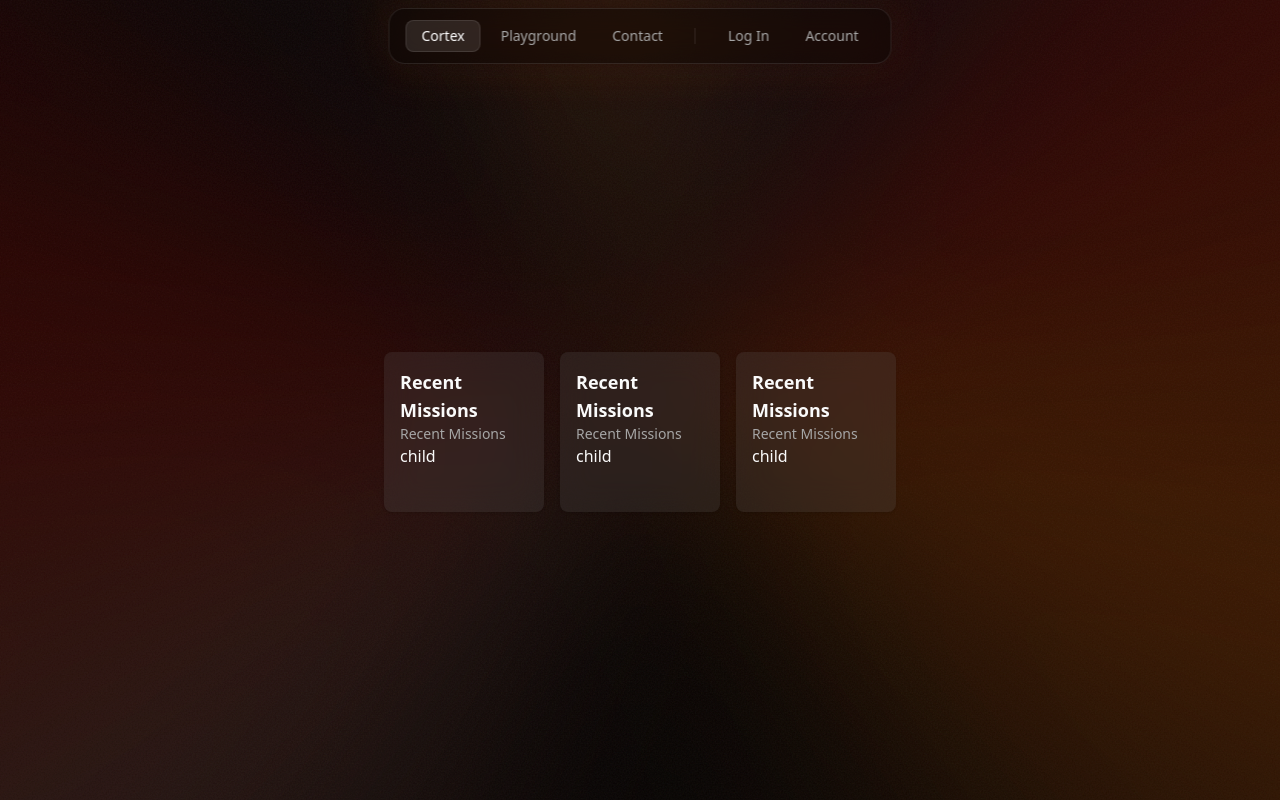
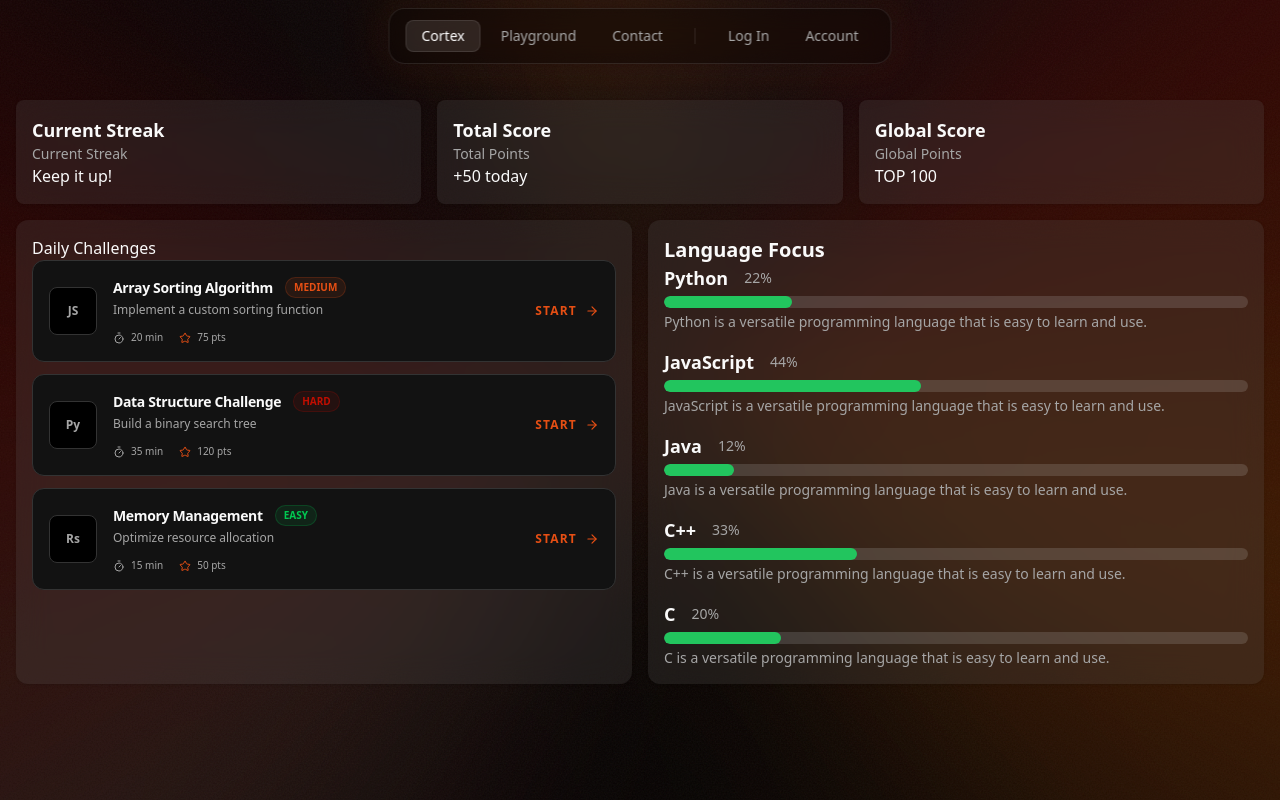
Before and after one commit to Bboynice/Cortex, a Next.js app: page /dashboard in a window 1280 px wide. Built offline with nearby package versions, Linux system fonts and the light colour scheme.

Commit message:
Dashboard components added.

```diff
--- a/src/app/(platform)/dashboard/page.tsx
+++ b/src/app/(platform)/dashboard/page.tsx
@@ -1,14 +1,23 @@
 import Card from "@/src/components/ui/Card";
+import LanguageMetrics from "@/src/components/platform/dashboard/LanguageMetrics";
+import DailyChallenges from "@/src/components/platform/dashboard/DailyChallenges";
+
 
 export default function DashboardPage() {
 
   return (
-   <main className="flex h-full min-h-0 w-full flex-col overflow-y-auto gap-4 bg-cortex-aura justify-center items-center">
-    <div className="flex flex-row gap-4 pt-16">
-      <Card title="Recent Missions" description="Recent Missions">child</Card>
-      <Card title="Recent Missions" description="Recent Missions">child</Card>
-      <Card title="Recent Missions" description="Recent Missions">child</Card>
+   <main className="flex h-full min-h-0 w-full flex-col overflow-y-auto bg-cortex-aura justify-center items-center">
+    <div className="flex flex-row gap-4 w-full h-auto pl-4 pr-4">
+      <Card title="Current Streak" description="Current Streak">Keep it up!</Card>
+      <Card title="Total Score" description="Total Points">+50 today</Card>
+      <Card title="Global Score" description="Global Points">TOP 100</Card>
     </div>
+    <div className="flex flex-row gap-4 w-full h-auto p-4">
+      <DailyChallenges />
+      <LanguageMetrics language="Python" score={100} maxScore={100} />
+    </div>
+
+
    </main>
 
   );
--- a/src/app/(platform)/layout.tsx
+++ b/src/app/(platform)/layout.tsx
@@ -1,6 +1,6 @@
 // src/app/app/layout.tsx
 import Header from "@/src/components/platform/navigation/Header/Header";
-import SavePopUp from "@/src/components/ui/savePopup";
+import SavePopUp from "@/src/components/ui/SavePopup";
 import ToastContainer from "@/src/components/ui/ToastContainer";
 
 export default function AppLayout({ children }: { children: React.ReactNode }) {
--- a/src/app/(platform)/playground/page.tsx
+++ b/src/app/(platform)/playground/page.tsx
@@ -3,7 +3,7 @@
 import { generateCodingChallenge } from '../playground/actions';
 import { useEffect, useRef, useState } from 'react';
 import MyButton from '@/src/components/ui/GlowButton/GlowButton';
-import DropdownMenu from '@/src/components/ui/dropdown';
+import DropdownMenu from '@/src/components/ui/Dropdown';
 import { Badge } from '@/src/components/ui/Badge';
 import TaskInstructions from '@/src/components/platform/editor/TaskInstructions';
 import CodeWindow from '@/src/components/platform/editor/CodeWindow';
--- /dev/null
+++ b/src/components/platform/dashboard/DailyChallenges.tsx
@@ -0,0 +1,19 @@
+import React from 'react'
+import MissionCard from './MissionCard';
+const missions = [
+    { title: "Array Sorting Algorithm", description: "Implement a custom sorting function", duration: "20 min", points: 75, difficulty: "Medium", lang: "JS" },
+    { title: "Data Structure Challenge", description: "Build a binary search tree", duration: "35 min", points: 120, difficulty: "Hard", lang: "Py" },
+    { title: "Memory Management", description: "Optimize resource allocation", duration: "15 min", points: 50, difficulty: "Easy", lang: "Rs" },
+  ];
+export default function DailyChallenges() {
+    return (
+        <div className="flex flex-col bg-muted/20 backdrop-blur-lg rounded-xl w-full h-full p-4 shadow-sm">
+            <h1>Daily Challenges</h1>
+            <div className="space-y-3">
+                {missions.map((mission) => (
+                    <MissionCard key={mission.title} title={mission.title} description={mission.description} duration={mission.duration} points={mission.points} difficulty={mission.difficulty as "Medium" | "Hard" | "Easy"} lang={mission.lang as "JS" | "Py" | "Rs"} />
+                ))}
+            </div>
+        </div>
+    )
+}
--- /dev/null
+++ b/src/components/platform/dashboard/LanguageMetrics.tsx
@@ -0,0 +1,36 @@
+import React from 'react'
+import ProgressBar from "@/src/components/ui/ProgressBar";
+
+interface LanguageMetricsProps {
+  language: string;
+  score: number;
+  maxScore: number;
+}
+
+export default function LanguageMetrics({ language, score, maxScore }: LanguageMetricsProps) {
+    const languages = [
+        { language: "Python", score: 22 , description: "Python is a versatile programming language that is easy to learn and use."},
+        { language: "JavaScript", score: 44 , description: "JavaScript is a versatile programming language that is easy to learn and use."},
+        { language: "Java", score: 12 , description: "Java is a versatile programming language that is easy to learn and use."},
+        { language: "C++", score: 33 , description: "C++ is a versatile programming language that is easy to learn and use."},
+        { language: "C", score: 20 , description: "C is a versatile programming language that is easy to learn and use."},
+
+    ]
+  return (
+    <div className="flex flex-col bg-muted/20 backdrop-blur-lg rounded-xl w-full h-full p-4 shadow-sm">
+        <h1 className="text-xl font-bold">Language Focus</h1>
+        <div className="flex flex-col gap-4 w-auto h-auto">
+            {languages.map((language, index) => (
+                <div key={`${language.language}-${index}`} className="flex flex-col gap-1">
+                    <div className="flex flex-row justify-start items-center gap-4">
+                        <h2 className="text-lg font-bold">{language.language}</h2>
+                        <p className="text-sm text-muted-foreground">{language.score}%</p>
+                    </div>
+                    <ProgressBar value={language.score} max={100} height={12} fill="#22c55e" />
+                    <p className="text-sm text-muted-foreground">{language.description}</p>
+                </div>
+            ))}
+        </div>
+    </div>
+  )
+}
--- /dev/null
+++ b/src/components/platform/dashboard/MissionCard.tsx
@@ -0,0 +1,61 @@
+import { Timer, Star, ArrowRight } from 'lucide-react';
+
+interface MissionProps {
+  title: string;
+  description: string;
+  duration: string;
+  points: number;
+  difficulty: 'Easy' | 'Medium' | 'Hard';
+  lang: 'JS' | 'Py' | 'Rs';
+}
+
+const MissionCard = ({ title, description, duration, points, difficulty, lang }: MissionProps) => {
+  // Map difficulty to your AI Heat colors
+  const difficultyStyles = {
+    Easy: "bg-green-500/10 text-green-500 border-green-500/20",
+    Medium: "bg-primary/10 text-primary border-primary/20", // Branding Orange
+    Hard: "bg-ai-glow/10 text-ai-glow border-ai-glow/20",   // Deep Red
+  };
+
+  return (
+    <div className="group relative bg-surface border border-border hover:border-primary/50 transition-all duration-300 rounded-xl p-4 flex items-center justify-between">
+      <div className="flex items-center gap-4">
+        {/* Language Icon Wrapper */}
+        <div className="h-12 w-12 rounded-lg bg-background border border-border flex items-center justify-center font-bold text-xs text-muted-foreground group-hover:text-primary transition-colors">
+          {lang}
+        </div>
+
+        {/* Text Content */}
+        <div className="space-y-1">
+          <div className="flex items-center gap-3">
+            <h4 className="text-content font-bold text-sm tracking-tight">{title}</h4>
+            <span className={`text-[10px] uppercase font-black px-2 py-0.5 rounded-full border ${difficultyStyles[difficulty]}`}>
+              {difficulty}
+            </span>
+          </div>
+          <p className="text-muted-foreground text-xs">{description}</p>
+
+          {/* Stats Row */}
+          <div className="flex items-center gap-4 pt-2">
+            <div className="flex items-center gap-1.5 text-muted-foreground text-[10px]">
+              <Timer size={12} />
+              {duration}
+            </div>
+            <div className="flex items-center gap-1.5 text-muted-foreground text-[10px]">
+              <Star size={12} className="text-primary" />
+              {points} pts
+            </div>
+          </div>
+        </div>
+      </div>
+
+      {/* Start Button */}
+      <button className="flex items-center gap-2 text-primary hover:text-white transition-colors text-xs font-bold uppercase tracking-widest">
+        Start
+        <ArrowRight size={14} className="group-hover:translate-x-1 transition-transform" />
+      </button>
+    </div>
+  );
+};
+
+export default MissionCard;
--- a/src/components/platform/editor/CodeWindow.tsx
+++ b/src/components/platform/editor/CodeWindow.tsx
@@ -3,7 +3,7 @@
 
 import React, { useState } from 'react';
 import CodeEditor from '@/src/components/platform/editor/CodeEditor';
-import { ErrorIndicator } from '@/src/components/ui/errorIndicator';
+import { ErrorIndicator } from '@/src/components/ui/ErrorIndicator';
 import TerminalOutput from '@/src/components/platform/editor/TerminalOutput';
 import { useModalStore } from '@/src/hooks/use-modal-store';
 
--- a/src/components/platform/editor/InsightPanel.tsx
+++ b/src/components/platform/editor/InsightPanel.tsx
@@ -99,24 +99,24 @@ export default function InsightPanel({ analysis, status = "idle", errorMessage,
                           title="Code Quality"
                           score={codeQuality}
                           description={codeQualitySummary}
+                          infoTooltip={codeQualityTooltip}
                           color="green"
-                          infoTooltip={codeQualityTooltip}
                           loading={status === "loading" ? true : false}
                         />
                         <AnalyticsCard
                           title="Performance"
                           score={performance}
                           description={performanceSummary}
-                          color="orange"
                           infoTooltip={performanceTooltip}
+                          color="yellow"
                           loading={status === "loading" ? true : false}
                         />
                         <AnalyticsCard
                           title="Best Practices"
                           score={bestPractices}
                           description={bestPracticesSummary}
+                          infoTooltip={bestPracticesTooltip}
                           color="blue"
-                          infoTooltip={bestPracticesTooltip}
                           loading={status === "loading" ? true : false}
                         />
 
--- /dev/null
+++ b/src/components/ui/ProgressBar.tsx
@@ -0,0 +1,55 @@
+// src/components/ui/ProgressBar.tsx
+"use client";
+
+import { motion } from "framer-motion";
+
+interface ProgressBarProps {
+  value: number;
+  max?: number;
+  /** Any CSS background value: hex, rgb, hsl, var(--...), or a gradient. Defaults to green. */
+  fill?: string;
+  /** Any CSS background value for the track. */
+  track?: string;
+  /** Bar thickness. Number = pixels (e.g. 8, 16). String = any CSS size ("0.5rem", "12px"). Defaults to 8px. */
+  height?: number | string;
+  className?: string;
+  duration?: number;
+  animate?: boolean;
+}
+
+const DEFAULT_FILL = "rgb(34 197 94)"; // tailwind green-500
+const DEFAULT_TRACK = "rgb(229 231 235 / 0.15)"; // soft muted track
+const DEFAULT_HEIGHT = 8; // matches old h-2
+
+export default function ProgressBar({
+  value,
+  max = 100,
+  fill = DEFAULT_FILL,
+  track = DEFAULT_TRACK,
+  height = DEFAULT_HEIGHT,
+  className = "",
+  duration = 1.5,
+  animate = true,
+}: ProgressBarProps) {
+  const percentage = Math.min(100, Math.max(0, (value / max) * 100));
+  const resolvedHeight = typeof height === "number" ? `${height}px` : height;
+
+  return (
+    <div
+      role="progressbar"
+      aria-valuenow={value}
+      aria-valuemin={0}
+      aria-valuemax={max}
+      style={{ background: track, height: resolvedHeight }}
+      className={`w-full rounded-full overflow-hidden ${className}`}
+    >
+      <motion.div
+        className="h-full rounded-full"
+        style={{ background: fill }}
+        initial={animate ? { width: 0 } : false}
+        animate={{ width: `${percentage}%` }}
+        transition={{ duration, ease: "easeInOut" }}
+      />
+    </div>
+  );
+}
--- a/src/components/ui/card.tsx
+++ b/src/components/ui/card.tsx
@@ -5,9 +5,16 @@ interface CardProps {
   description?: string;
 }
 
-export default function Card({ children, className, title, description }: CardProps) {
+export default function Card({
+  children,
+  className = "",
+  title,
+  description,
+}: CardProps) {
   return (
-    <div className={`rounded-lg bg-muted/20 backdrop-blur-lg p-4 shadow-sm w-40 h-40`}>
+    <div
+      className={`rounded-lg bg-muted/20 backdrop-blur-lg p-4 shadow-sm w-full h-full${className}`}
+    >
       {title && <h2 className="text-lg font-semibold text-content">{title}</h2>}
       {description && <p className="text-sm text-muted-foreground">{description}</p>}
       {children}
--- a/src/components/ui/savePopup.tsx
+++ b/src/components/ui/savePopup.tsx
@@ -55,7 +55,7 @@ export default function SavePopUp({ title, description, submitText, cancelText,
           aria-modal="true"
           aria-label={modalTitle}
         >
-          <span className="relative flex w-full flex-col gap-3 overflow-hidden rounded-lg border border-border bg-foreground p-5 shadow-2xl">
+          <span className="relative flex w-full flex-col gap-3 overflow-hidden rounded-lg border border-border/80 bg-foreground p-5 shadow-2xl">
             <button
               type="button"
               onClick={onClose}
```
Also changed, not shown: src/components/ui/AnalyticsCard.tsx (+22 -21 lines).
